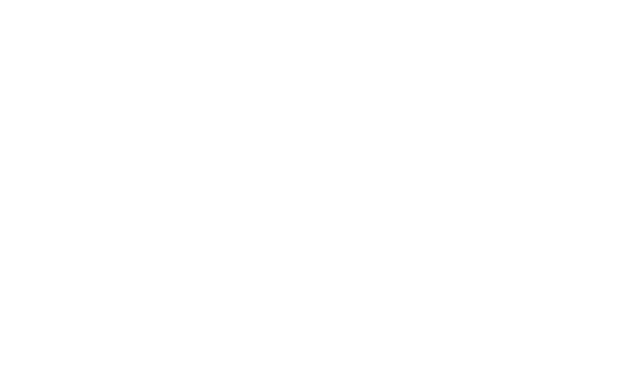
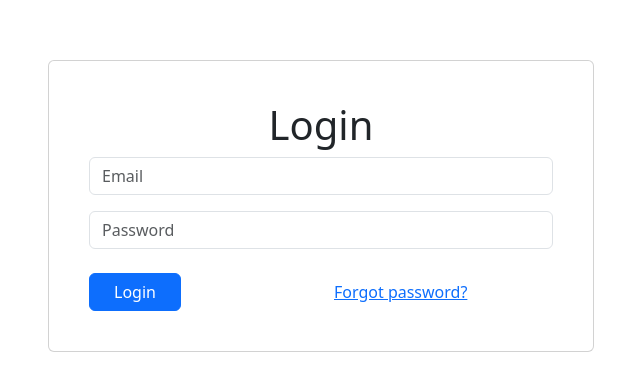
Before and after one commit to TechnicalWeeks2024/web-ui-frontend, an Angular app: page /Login in a window 1280 px wide. Before the commit this address led to /. Shown: the top 390 px of the page, without its empty margins (319-959 px from the left). Built offline with nearby package versions, Linux system fonts and the light colour scheme.

Commit message:
change structure, add dockerfile

```diff
--- a/src/app/app-routing.module.ts
+++ b/src/app/app-routing.module.ts
@@ -3,6 +3,7 @@ import { Routes, RouterModule } from '@angular/router';
 import { DashboardComponent } from './dashboard/dashboard.component';
 import { UsersComponent } from './users/users.component';
 import { RegisterComponent } from './register/register.component';
+import { LoginComponent } from './login/login.component';
 
 
 export const routes: Routes = [
@@ -32,6 +33,13 @@ export const routes: Routes = [
       title: 'Add User Page'
     }
   },
+  {
+    path: 'Login',
+    component: LoginComponent,
+    data: {
+      title: 'Login'
+    }
+  },
 ];
 
 @NgModule({
--- a/src/app/dashboard/dashboard.component.html
+++ b/src/app/dashboard/dashboard.component.html
@@ -4,4 +4,4 @@
           Welcome to DashBoard
       </div>
     </div>
-  </div>
+</div>
--- a/src/app/login/login.component.html
+++ b/src/app/login/login.component.html
@@ -29,7 +29,6 @@
                     <button type="button" class="btn btn-link px-0">Forgot password?</button>
                   </div>
                 </div>
-
               </form>
             </div>
           </div>
--- a/src/app/login/login.component.ts
+++ b/src/app/login/login.component.ts
@@ -9,19 +9,17 @@ import { LoginService } from '../login.service';
   styleUrls: ['./login.component.css']
 })
 export class LoginComponent {
+  model : any={};
+  errorMessage:string;
 
-  model : any={};
-
-  errorMessage:string;
   constructor(private router:Router,private LoginService:LoginService) { }
-
 
   ngOnInit() {
     sessionStorage.removeItem('UserName');
     sessionStorage.clear();
   }
-  login(){
+
+  login() {
     debugger;
-
   };
  }
--- a/src/app/register/register.component.ts
+++ b/src/app/register/register.component.ts
@@ -1,7 +1,7 @@
 import { Component, OnInit } from '@angular/core';
 import { LoginService } from '../login.service';
-import { User} from '../user';
-import { Observable} from 'rxjs';
+import { User } from '../user';
+import { Observable } from 'rxjs';
 import { NgForm, FormBuilder, FormGroup, Validators, FormControl } from '@angular/forms';
 
 @Component({
--- a/src/styles.scss
+++ /dev/null
@@ -1 +0,0 @@
-/* You can add global styles to this file, and also import other style files */
```
Also changed, not shown: src/app/app.component.scss (deleted), src/app/dashboard/dashboard.component.scss (deleted), src/app/login/login.component.scss (deleted), src/app/register/register.component.scss (deleted).
